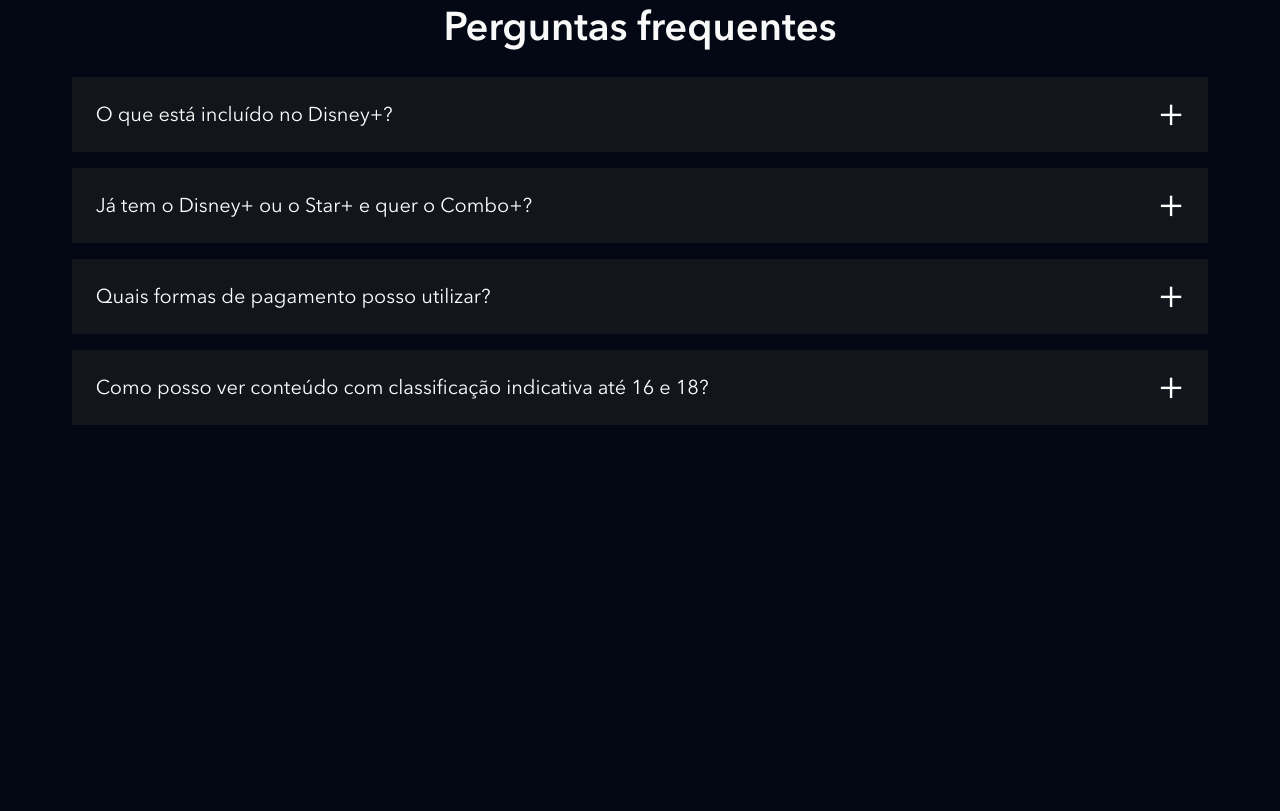
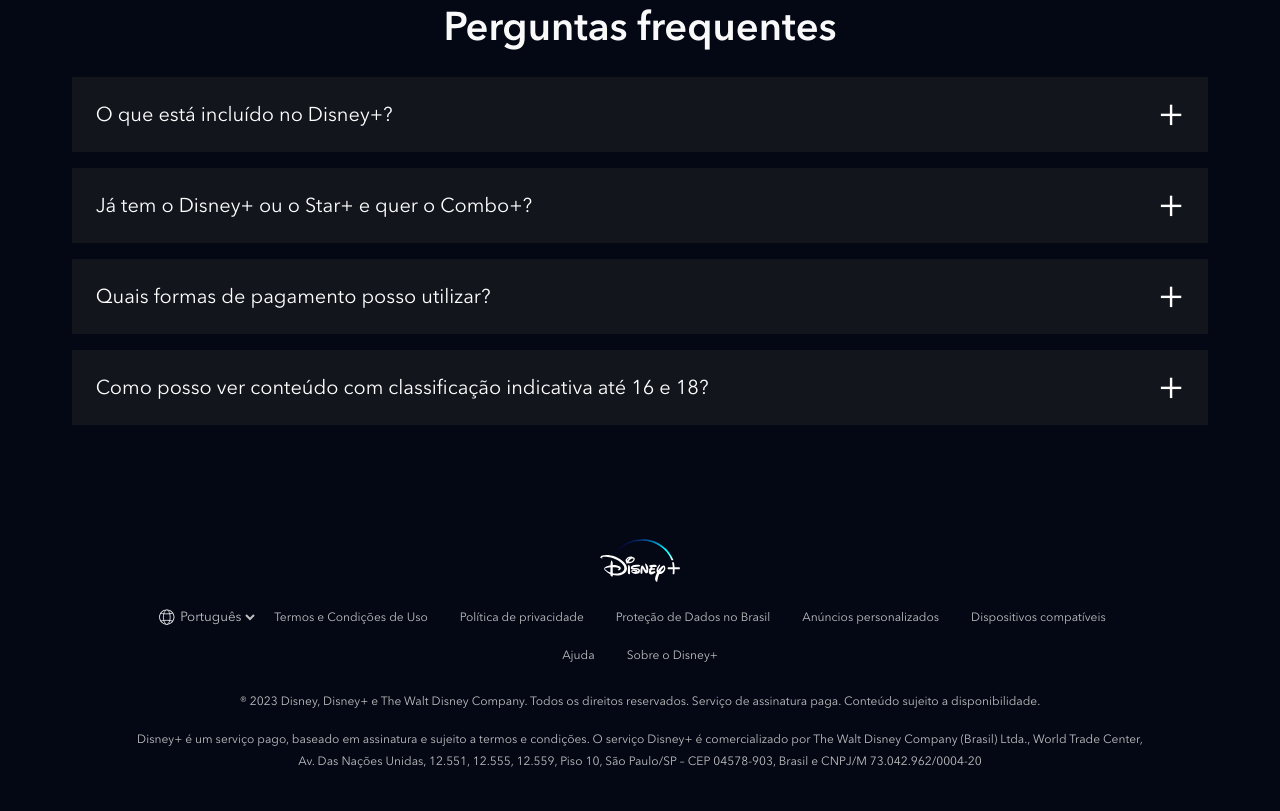
Before and after one commit to Leslliel/clone_disneyplus, a website: page index.html in a window 1280 px wide. Shown: the part 4415-5226 px from the top of the page. Before the commit the page ends 4928 px from the top, so only its background shows below. Drawn offline with nearby package versions, Linux system fonts and the light colour scheme; files that its build step writes are made by us from their sources; files whose address does not match are found by name.

Commit message:
adicionando o footer

```diff
--- a/index.html
+++ b/index.html
@@ -289,7 +289,47 @@
     </section>
 
     <footer class="footer">
-
+        <div class="footer__container">
+            <img class="footer__logo" src="./dist/images/disneyplus.svg" alt="Disney+">
+        <ul class="footer__links">
+            <li class="footer__links__item">
+                <div class="language-selector">
+                    <img src="./dist/images/icones/globe.svg" alt="Globo do mundo">
+                    <select>
+                        <option>English</option>
+                        <option selected>Português</option>
+                    </select>
+                </div>
+            </li>
+            <li class="footer__links__item">
+                <a href="#" class="text--small">Termos e Condições de Uso</a>
+            </li>
+            <li class="footer__links__item">
+                <a href="#" class="text--small">Política de privacidade</a>
+            </li>
+            <li class="footer__links__item">
+                <a href="#" class="text--small">Proteção de Dados no Brasil</a>
+            </li>
+            <li class="footer__links__item">
+                <a href="#" class="text--small">Anúncios personalizados</a>
+            </li>
+            <li class="footer__links__item">
+                <a href="#" class="text--small">Dispositivos compatíveis</a>
+            </li>
+            <li class="footer__links__item">
+                <a href="#" class="text--small">Ajuda</a>
+            </li>
+            <li class="footer__links__item">
+                <a href="#" class="text--small">Sobre o Disney+</a>
+            </li>
+        </ul>
+        <p class="text--small">
+            ® 2023 Disney, Disney+ e The Walt Disney Company. Todos os direitos reservados. Serviço de assinatura paga. Conteúdo sujeito a disponibilidade.
+        </p>
+        <p class="text--small">
+            Disney+ é um serviço pago, baseado em assinatura e sujeito a termos e condições. O serviço Disney+ é comercializado por The Walt Disney Company (Brasil) Ltda., World Trade Center, Av. Das Nações Unidas, 12.551, 12.555, 12.559, Piso 10, São Paulo/SP – CEP 04578-903, Brasil e CNPJ/M 73.042.962/0004-20
+        </p>
+        </div>
     </footer>
     <script src="./src/main.js"></script>
 </body>
--- /dev/null
+++ b/src/styles/_footer.scss
@@ -0,0 +1,70 @@
+@use 'variaveis';
+
+.footer {
+    padding: 26px 8px;
+
+    &__container {
+        max-width: 1024px;
+        width: 100%;
+        margin: 0 auto;
+        text-align: center;
+        padding-bottom: 20px;
+    }
+
+    &__logo {
+        width: 80px;
+        margin: 0 auto 10px;
+    }
+
+    &__links {
+        margin-bottom: 16px;
+        display: flex;
+        align-items: center;
+        flex-wrap: wrap;
+        justify-content: center;
+
+        &__item {
+            display: inline-block;
+            list-style: none;
+
+            a {
+                text-decoration: none;
+                padding: 8px 16px;
+                display: block;
+
+                &:hover {
+                    color: variaveis.$corTextoSecundario;
+                }
+            }
+        }
+    }
+
+    p {
+        margin-bottom: 16px;
+    }
+}
+
+.language-selector {
+    display: flex;
+    align-items: center;
+
+    img {
+        height: 18px;
+        width: 18px;
+    }
+
+    select {
+        background-color: transparent;
+        border: none;
+        color: variaveis.$corTextoPrincipal;
+        height: 38px;
+
+        &:hover {
+            color: variaveis.$corTextoSecundario;
+        }
+
+        option {
+            color: variaveis.$corDeFundo;
+        }
+    }
+}
--- a/src/styles/main.scss
+++ b/src/styles/main.scss
@@ -4,6 +4,7 @@
 @use 'plans';
 @use 'available-devices';
 @use 'faq';
+@use 'footer';
 
 @font-face {
     font-family: Avenir;
```
